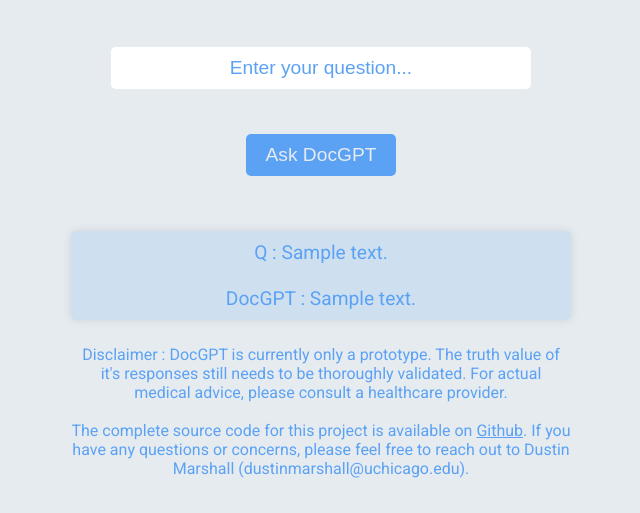
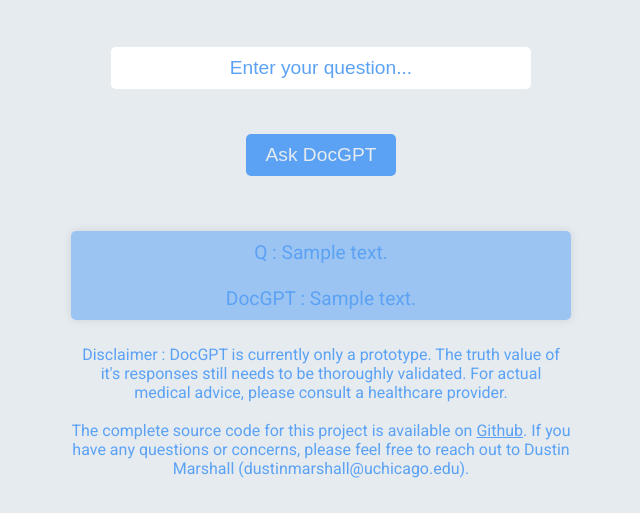
Before and after one commit to dustinmarshall/DocGPT, a Flask app: template templates/index.html in a window 1280 px wide. Shown: the part 338-851 px from the top of the page, without its empty margins (319-959 px from the left). Run offline with Flask 2, Linux system fonts and the light colour scheme; the template is opened without the code that fills it: most values are stand-ins (such as "Sample title", 1, 10 or a date in 2020).

Commit message:
Update style.css

```diff
--- a/static/css/style.css
+++ b/static/css/style.css
@@ -75,7 +75,7 @@ body {
     font-size: 1.2em;
     word-wrap: break-word;
     padding: 10px;
-    background-color: #cedfef;
+    background-color: #5ba2f487;
     border-radius: 5px;
     box-shadow: 0 0 10px rgba(0, 0, 0, 0.1);
   }
```
